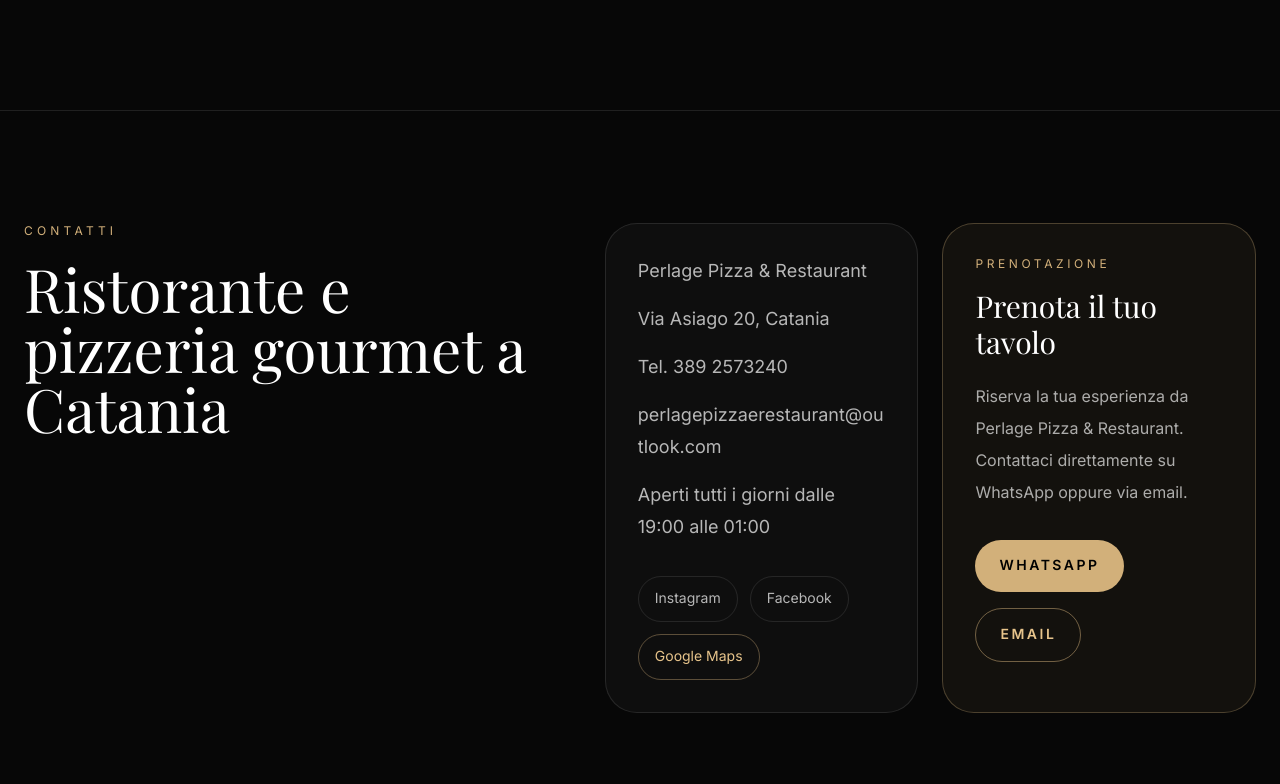
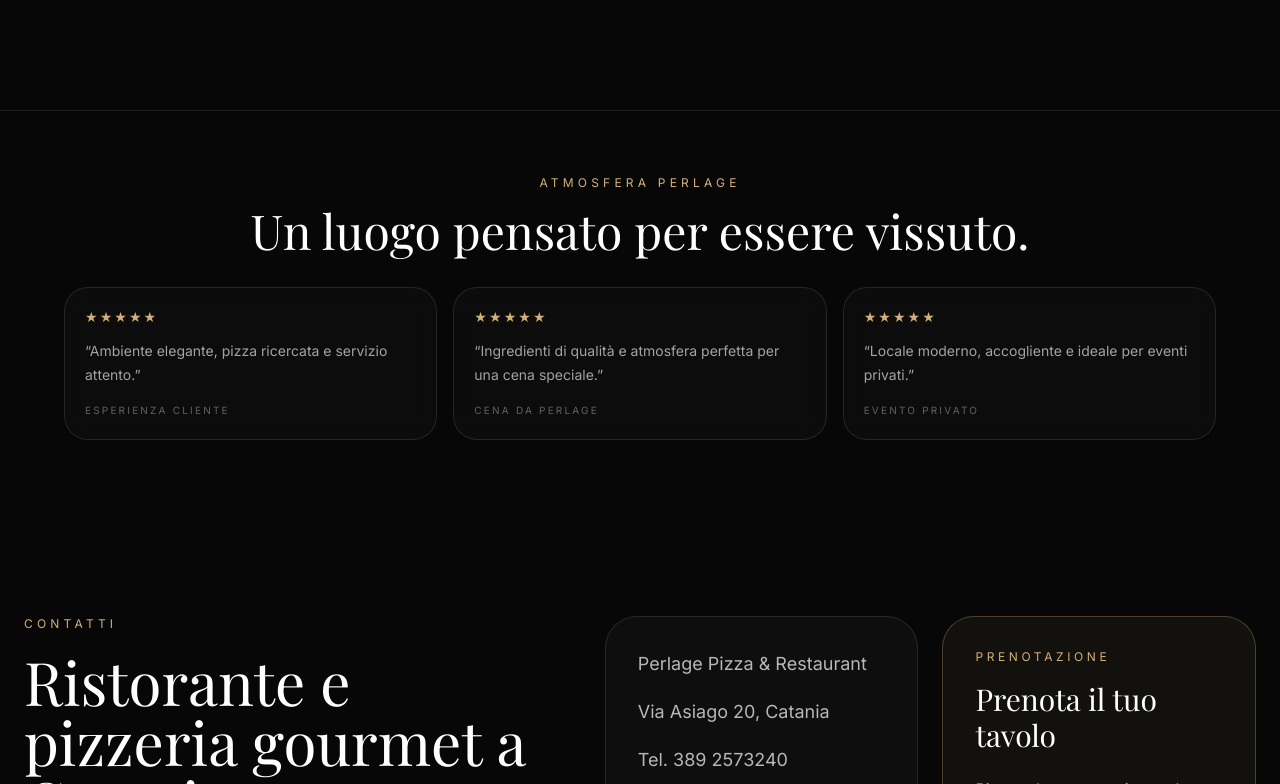
Before and after one commit to timpanaroluca93-pixel/perlage-pizza-gourmet, a Next.js app: page / in a window 1280 px wide. Shown: the part 5096-5880 px from the top of the page. Built offline with nearby package versions, Linux system fonts and the light colour scheme; a web font is replaced by a local one.

Commit message:
Refine luxury atmosphere section

```diff
--- a/app/page.tsx
+++ b/app/page.tsx
@@ -411,6 +411,55 @@
           </div>
         </section>
       </FadeIn>
+      <FadeIn delay={0.15}>
+  <section className="px-6 py-16">
+    <div className="mx-auto max-w-6xl">
+      <div className="mb-8 text-center">
+        <p className="text-xs uppercase tracking-[0.35em] text-[#D2B07A]">
+          Atmosfera Perlage
+        </p>
+
+        <h2 className="mt-4 text-3xl font-light md:text-5xl [font-family:var(--font-playfair)]">
+          Un luogo pensato per essere vissuto.
+        </h2>
+      </div>
+
+      <div className="grid gap-4 md:grid-cols-3">
+        {[
+          {
+            text: "Ambiente elegante, pizza ricercata e servizio attento.",
+            name: "Esperienza cliente",
+          },
+          {
+            text: "Ingredienti di qualità e atmosfera perfetta per una cena speciale.",
+            name: "Cena da Perlage",
+          },
+          {
+            text: "Locale moderno, accogliente e ideale per eventi privati.",
+            name: "Evento privato",
+          },
+        ].map((review) => (
+          <div
+            key={review.name}
+            className="rounded-[1.5rem] border border-white/10 bg-white/[0.025] p-5 backdrop-blur-md"
+          >
+            <div className="mb-3 text-sm tracking-[0.15em] text-[#D2B07A]">
+              ★★★★★
+            </div>
+
+            <p className="text-sm leading-6 text-white/62">
+              “{review.text}”
+            </p>
+
+            <p className="mt-4 text-[10px] uppercase tracking-[0.22em] text-white/35">
+              {review.name}
+            </p>
+          </div>
+        ))}
+      </div>
+    </div>
+  </section>
+</FadeIn>
 
       <FadeIn delay={0.15}>
         <section id="contatti" className="px-6 py-28">
```
